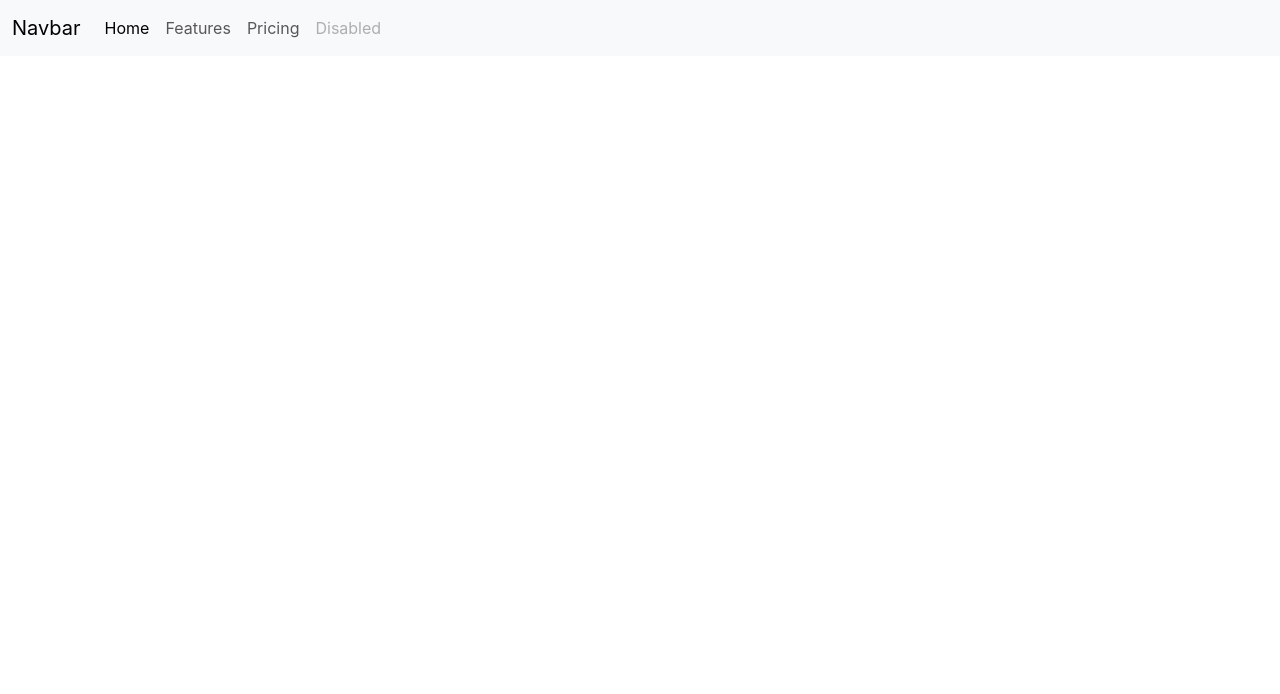
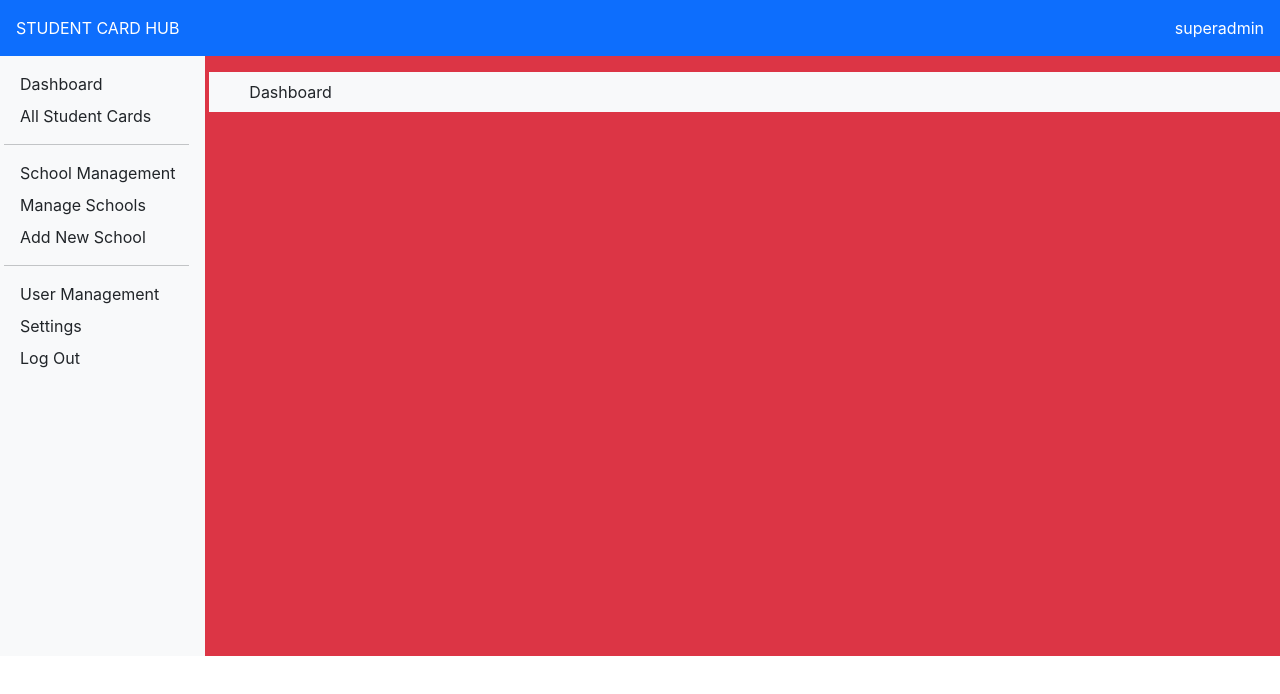
Before and after one commit to itshardlight/student_idcard_react, a React (Create React App) app: page / in a window 1280 px wide. Shown: the top 694 px of the page. Built offline with nearby package versions, Linux system fonts and the light colour scheme.

Commit message:
left-sidebar completed

```diff
--- a/src/mysrc/Dashboard.js
+++ b/src/mysrc/Dashboard.js
@@ -1,32 +1,38 @@
-import React from 'react';
-
+import React from "react";
+import './Dashboard.css';
 function Dashboard() {
   return (
     <>
-    <nav class="navbar navbar-expand-lg bg-body-tertiary">
-  <div class="container-fluid">
-    <a class="navbar-brand" href="#">Navbar</a>
-    <button class="navbar-toggler" type="button" data-bs-toggle="collapse" data-bs-target="#navbarNav" aria-controls="navbarNav" aria-expanded="false" aria-label="Toggle navigation">
-      <span class="navbar-toggler-icon"></span>
-    </button>
-    <div class="collapse navbar-collapse" id="navbarNav">
-      <ul class="navbar-nav">
-        <li class="nav-item">
-          <a class="nav-link active" aria-current="page" href="#">Home</a>
-        </li>
-        <li class="nav-item">
-          <a class="nav-link" href="#">Features</a>
-        </li>
-        <li class="nav-item">
-          <a class="nav-link" href="#">Pricing</a>
-        </li>
-        <li class="nav-item">
-          <a class="nav-link disabled" aria-disabled="true">Disabled</a>
-        </li>
-      </ul>
+    <div className="webpage">
+  <div className="heading row d-flex align-items-center p-3 bg-primary text-white">
+    <div className="col-6 text-start">STUDENT CARD HUB</div>
+    <div className="col-6 text-end">superadmin</div>
+  </div>
+
+  <div className="body bg-danger row" style={{ minHeight: '600px' }}>
+    <div className="col-2 bg-light p-3">
+      <div className="mb-2 ms-3">Dashboard</div>
+      <div className="mb-2 ms-3">All Student Cards</div>
+      <hr />
+      <div className="mb-2 ms-3">School Management</div>
+      <div className="mb-2 ms-3">Manage Schools</div>
+      <div className="mb-2 ms-3">Add New School</div>
+       <hr />
+      <div className="mb-2 ms-3">User Management</div>
+      <div className="mb-2 ms-3">Settings</div>
+      <div className="mb-2 ms-3">Log Out</div>
     </div>
+
+<div className="right-content col-10 p-3">
+  <div className="row bg-light align-items-center p-2 ps-4">
+    <div className="col ps-3">Dashboard</div>
   </div>
-</nav>
+</div>
+
+
+  </div>
+</div>
+
     </>
   );
 }
```
Also changed, not shown: src/mysrc/Dashboard.css (added).
